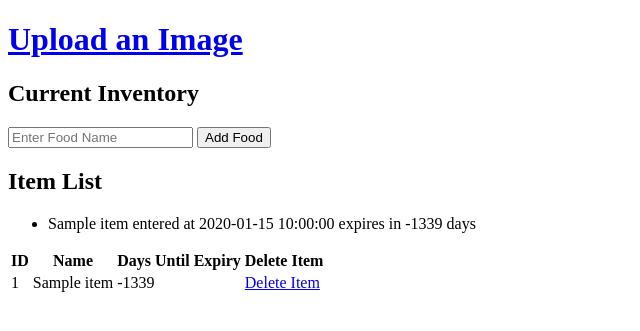
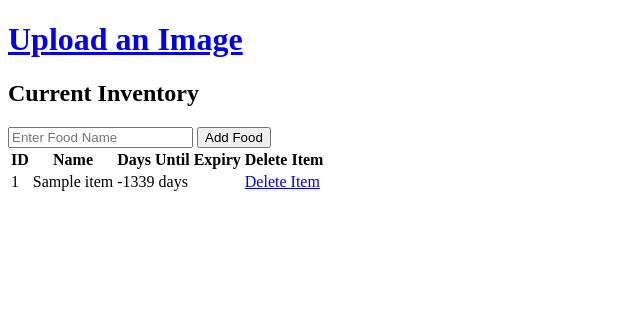
Before and after one commit to FowlFarmer/HTNXTAFH, a Flask app: page / in a window 1280 px wide. Shown: the top 331 px of the page, without its empty margins (0-640 px from the left). Run offline with Flask 3, Linux system fonts and the light colour scheme; tables that the repository leaves empty hold one stand-in row (values such as "Sample post").

Commit message:
Expiry date interpretation

```diff
--- a/app.py
+++ b/app.py
@@ -31,7 +31,18 @@ def get_days_until_expiry(item_id):
         days_until_expiry = item.days_for_expiry - (datetime.utcnow() - item.time_of_entry).days
         return days_until_expiry
     else:
-        return -1
+        return None
+
+def interpret_expiry_date(expiry_date):
+    if expiry_date == None:
+        return "Unknown"
+    elif expiry_date >= 100000:
+        return "Never"
+    else:
+        return f"{expiry_date} days"
+
+def expiry_text(item_id):
+    return interpret_expiry_date(get_days_until_expiry(item_id))
 
 @app.route('/index', methods=["GET", "POST"])
 def index():
@@ -57,7 +68,7 @@ def show_inventory():
     items = Item.query.all()
 
     # Pass the items to the "list.html" template
-    return render_template('list.html', items=items, get_days_until_expiry=get_days_until_expiry)
+    return render_template('list.html', items=items, expiry_text=expiry_text)
 
 
 @app.route('/add_food', methods=['POST'])
--- a/templates/list.html
+++ b/templates/list.html
@@ -30,13 +30,6 @@
             <input type="text" name="food_name" placeholder="Enter Food Name" required>
             <input type="submit" name="add_food_button" value="Add Food" id="addFoodButton" onclick="disableSubmitButton()">
         </form>
-        <h2>Item List</h2>
-        <ul>
-            <!-- Placeholders for your templating engine -->
-            {% for item in items %}
-            <li>{{ item.name }} entered at {{ item.time_of_entry }} expires in {{ get_days_until_expiry(item.id) }} days</li>
-            {% endfor %}
-        </ul>
         <table>
             <thead>
                 <tr>
@@ -52,7 +45,7 @@
                 <tr>
                     <td>{{ item.id }}</td>
                     <td>{{ item.name }}</td>
-                    <td>{{ get_days_until_expiry(item.id) }}</td>
+                    <td>{{ expiry_text(item.id) }}</td>
                     <td><a href="{{ url_for('delete_item', item_id=item.id) }}">Delete Item</a></td>
                 </tr>
                 {% endfor %}
```
